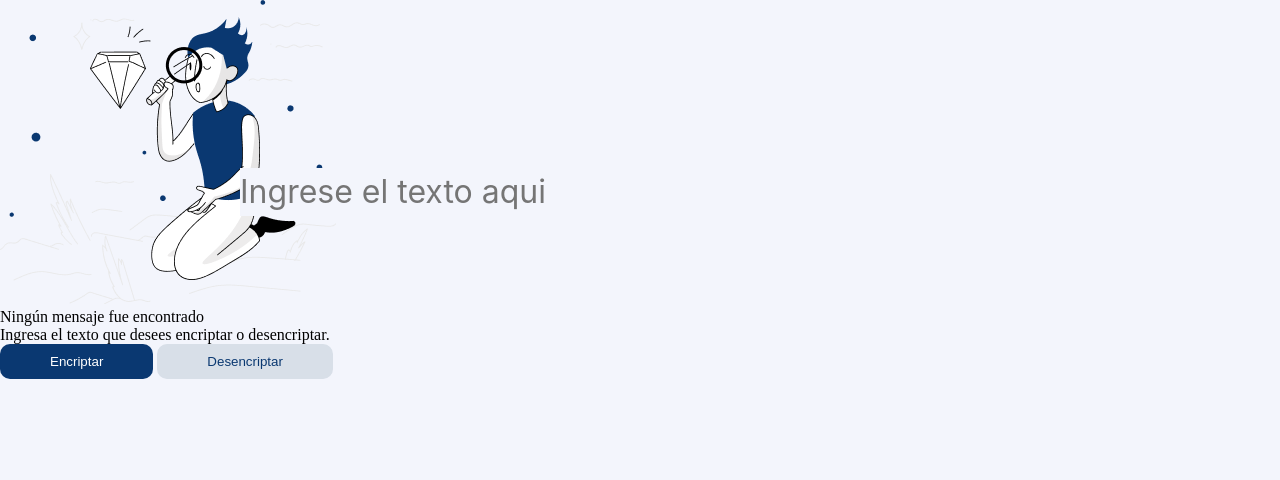
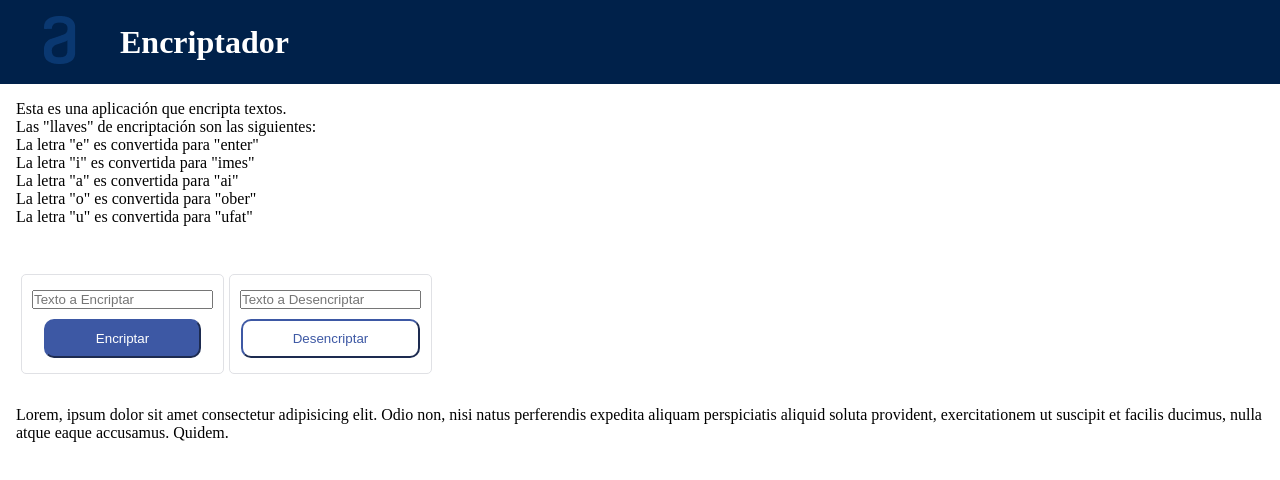
Before and after one commit to HenryQuispeHuayta/encriptadorTexto, a plain HTML site: page index.html in a window 1280 px wide. Drawn offline with Linux system fonts and the light colour scheme.

Commit message:
primera vista

```diff
--- a/css/index.css
+++ b/css/index.css
@@ -1,28 +1,39 @@
 * {
   margin: 0;
   padding: 0;
-  background-color: #F3F5FC;
+  /* font-size: 11pt; */
+  /* background-color: #f3f5fc; */
 }
 
-#texto {
-  border-style: none;
-  position: absolute;
-  width: 577px;
-  height: 48px;
-  left: 240px;
-  top: 168px;
-
-  font-family: "Inter";
-  font-style: normal;
-  font-weight: 400;
-  font-size: 32px;
-  line-height: 150%;
-
-  color: #0a3871;
+header{
+  background-color: #00214a;
+  padding: 1rem 0;
+  color: white;
 }
 
-button{
-  border: none;
+.cabezera {
+  display: flex;
+  /* align-items: center; */
+  justify-content: flex-start;
+}
+
+.cabezera ul{
+  display: flex;
+  align-items: center;
+  list-style: none;
+
+}
+
+ul {
+  list-style: none;
+}
+
+.cabezera li{
+  display: inline;
+}
+
+button {
+  /* border: none; */
   border-radius: 10px;
   font-weight: 500;
 
@@ -32,17 +43,73 @@ button{
   cursor: pointer;
 }
 
-button:hover{
+/* button:hover {
   opacity: 0.75;
+} */
+
+main{
+  padding: 1em;
 }
 
-.encriptar{
-  background-color: #0A3871;
+.contenido{
+  display: flex;
+  padding: 2rem 0;
+}
+
+.contenedor{
+  display: flex;
+  margin: 1rem 0 0 5px;
+  /* margin-top: 20px; */
+  border: 1px solid #e0e1e5;
+  border-radius: 5px;
+  padding: 10px;
+  flex-direction: column;
+  /* background-color: #00214a; */
+  /* display: inline-block; */
+  /* justify-content: end; */
+}
+
+/* .contenedor ul{
+  display: inline-block;
+  align-items: center;
+  justify-content: center;
+} */
+
+.contenedor li{
+  display: flex;
+  padding: 5px 0;
+  justify-content: center;
+}
+
+.botonEncriptar{
+  background-color: #3d58a4;
+  color: white;
+  border-color: #3d58a4;
+}
+
+button:hover{
+  background-color: #3358ff;
+  border-color: #3358ff;
+  box-shadow: 0 10px 30px rgba(51,88,255,.3);
+}
+
+.botonDesencriptar:hover{
   color: white;
 }
 
-.desencriptar{
-  background-color: #D8DFE8;
-  /* color: darkblue 300; */
-  color: #0A3871;
+.botonDesencriptar{
+  background-color: white;
+  color: #3d58a4;
+  border-color: #3d58a4;
 }
+
+/* .encriptar{
+  background-color: #0A3871;
+  color: white;
+} */
+
+/* .desencriptar{ */
+/* background-color: #D8DFE8; */
+/* color: darkblue 300; */
+/* color: #0A3871; */
+/* } */
--- a/index.html
+++ b/index.html
@@ -1,23 +1,78 @@
 <!DOCTYPE html>
 <html lang="en">
   <head>
-  <meta charset="UTF-8">
-  <meta http-equiv="X-UA-Compatible" content="IE=edge">
-  <meta name="viewport" content="width=device-width, initial-scale=1.0">
+    <meta charset="UTF-8" />
+    <meta http-equiv="X-UA-Compatible" content="IE=edge" />
+    <meta name="viewport" content="width=device-width, initial-scale=1.0" />
     <title>Encriptador</title>
-  <link rel="stylesheet" href="css/index.css">
+    <link rel="stylesheet" href="css/index.css" />
+    <script src="js/index.js"></script>
   </head>
   <body>
-  <input type="text" name="" id="texto" placeholder="Ingrese el texto aqui">
+    <header>
+      <div class="cabezera">
+        <ul>
+          <li>
+            <img src="img/Logo.png" alt="logo" />
+          </li>
+          <li>
+            <!-- Encriptador -->
+            <h1>Encriptador</h1>
+          </li>
+          <!-- <li>ae</li> -->
+        </ul>
+      </div>
+    </header>
+    <main>
+      <p>Esta es una aplicación que encripta textos.</p>
+      <p>Las "llaves" de encriptación son las siguientes:</p>
       <div>
-    <div class="textoSalida"></div>
-    <img src="img/Muñeco.png" alt="Imagen">
-    <p>Ningún mensaje fue encontrado</p>
-    <p>Ingresa el texto que desees encriptar o desencriptar.</p>
+        <ul class="letrasEncriptadas">
+          <li>La letra "e" es convertida para "enter"</li>
+          <li>La letra "i" es convertida para "imes"</li>
+          <li>La letra "a" es convertida para "ai"</li>
+          <li>La letra "o" es convertida para "ober"</li>
+          <li>La letra "u" es convertida para "ufat"</li>
+        </ul>
       </div>
-  <div>
-    <button class="encriptar">Encriptar</button>
-    <button class="desencriptar">Desencriptar</button>
+      <div class="contenido">
+        <div class="contenedor">
+          <ul>
+            <li>
+              <input
+                type="text"
+                class="textoEncriptar"
+                id="textoEncriptar"
+                placeholder="Texto a Encriptar"
+              />
+            </li>
+            <li>
+              <button class="botonEncriptar" id="botonEncriptar">Encriptar</button>
+            </li>
+          </ul>
         </div>
+        <div class="contenedor">
+          <ul>
+            <li>
+              <input
+                type="text"
+                class="textoDesencriptar"
+                id="textoDesencriptar"
+                placeholder="Texto a Desencriptar"
+              />
+            </li>
+            <li>
+              <button class="botonDesencriptar">Desencriptar</button>
+            </li>
+          </ul>
+        </div>
+      </div>
+      <div class="historial">
+        Lorem, ipsum dolor sit amet consectetur adipisicing elit. Odio non, nisi
+        natus perferendis expedita aliquam perspiciatis aliquid soluta
+        provident, exercitationem ut suscipit et facilis ducimus, nulla atque
+        eaque accusamus. Quidem.
+      </div>
+    </main>
   </body>
 </html>
--- /dev/null
+++ b/js/index.js
@@ -0,0 +1,10 @@
+
+function encriptar(){
+  let texto = document.getElementById('textoEncriptar').value;
+  let textoEncriptado = document.getElementById('textoDesencriptar').innerHTML;
+  let botonEncriptar = document.getElementById('botonEncriptar');
+
+  textoEncriptado = texto;
+}
+
+botonEncriptar.onclick = encriptar;
```
Also changed, not shown: test.html (added, +23 -0 lines). Lines whose indentation alone changed are shown as unchanged.
